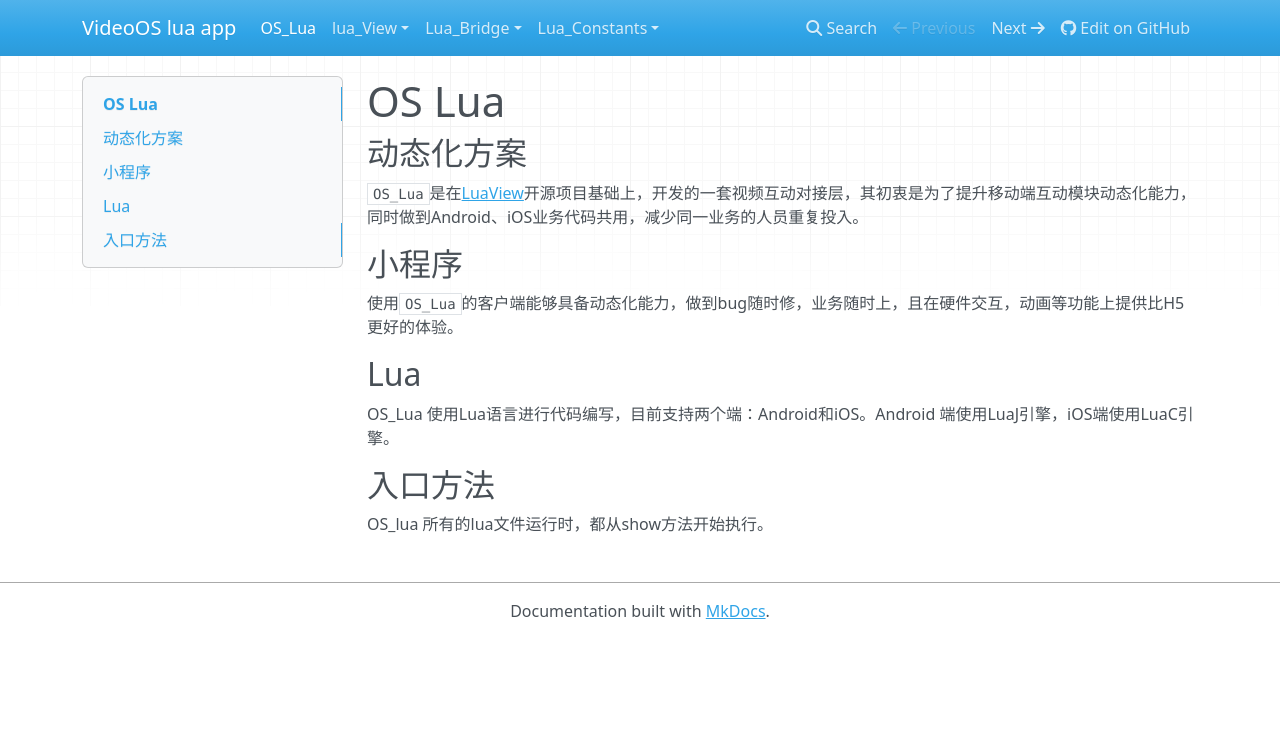
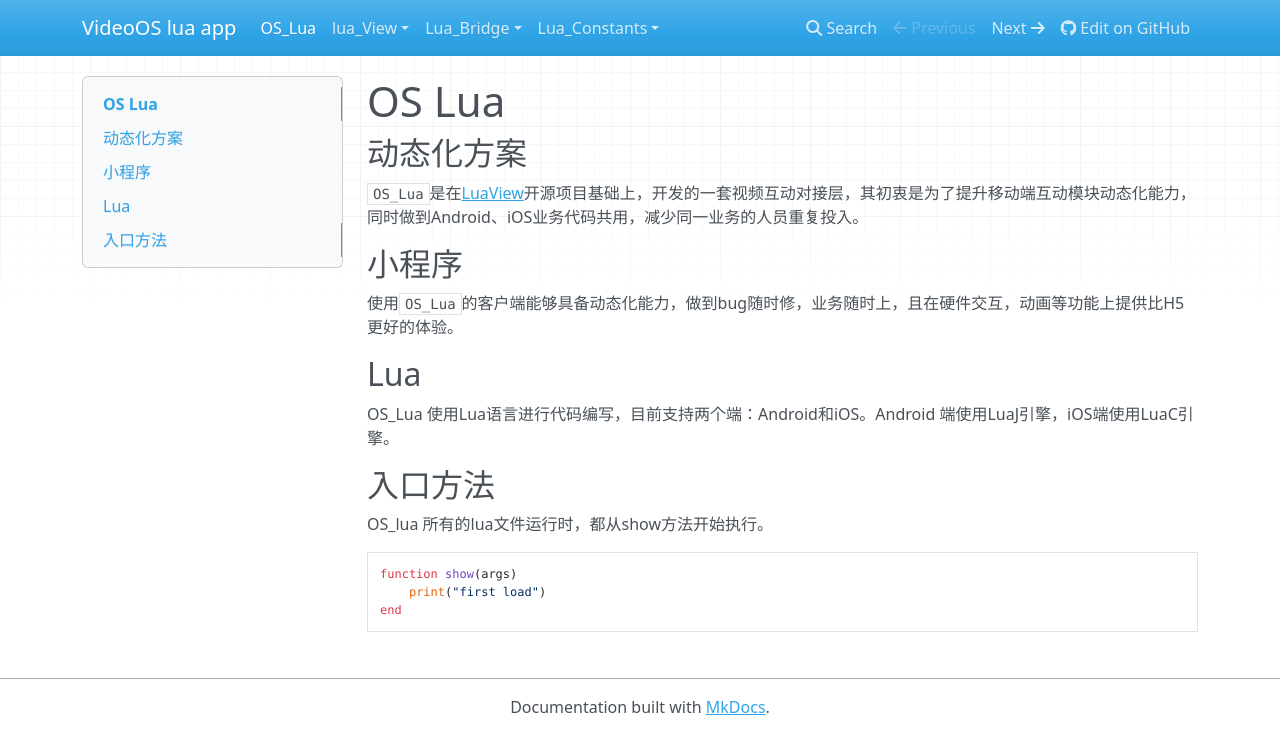
Before and after one commit to VideoOS/VideoOS-lua-app, an MkDocs documentation site: the page built from docs/OS_Lua.md, in a window 1280 px wide. Shown: the top 754 px of the page. Built offline with MkDocs 1.6.1, drawn with Linux system fonts in a browser that asks for light colours; nearby versions of some CDN libraries.

Commit message:
Update OS_Lua.md

````diff
--- a/docs/OS_Lua.md
+++ b/docs/OS_Lua.md
@@ -11,3 +11,9 @@ OS_Lua 使用Lua语言进行代码编写，目前支持两个端：Android和iOS
 
 ## 入口方法
 OS_lua 所有的lua文件运行时，都从show方法开始执行。
+
+```lua
+function show(args)
+    print("first load")
+end
+```
````
